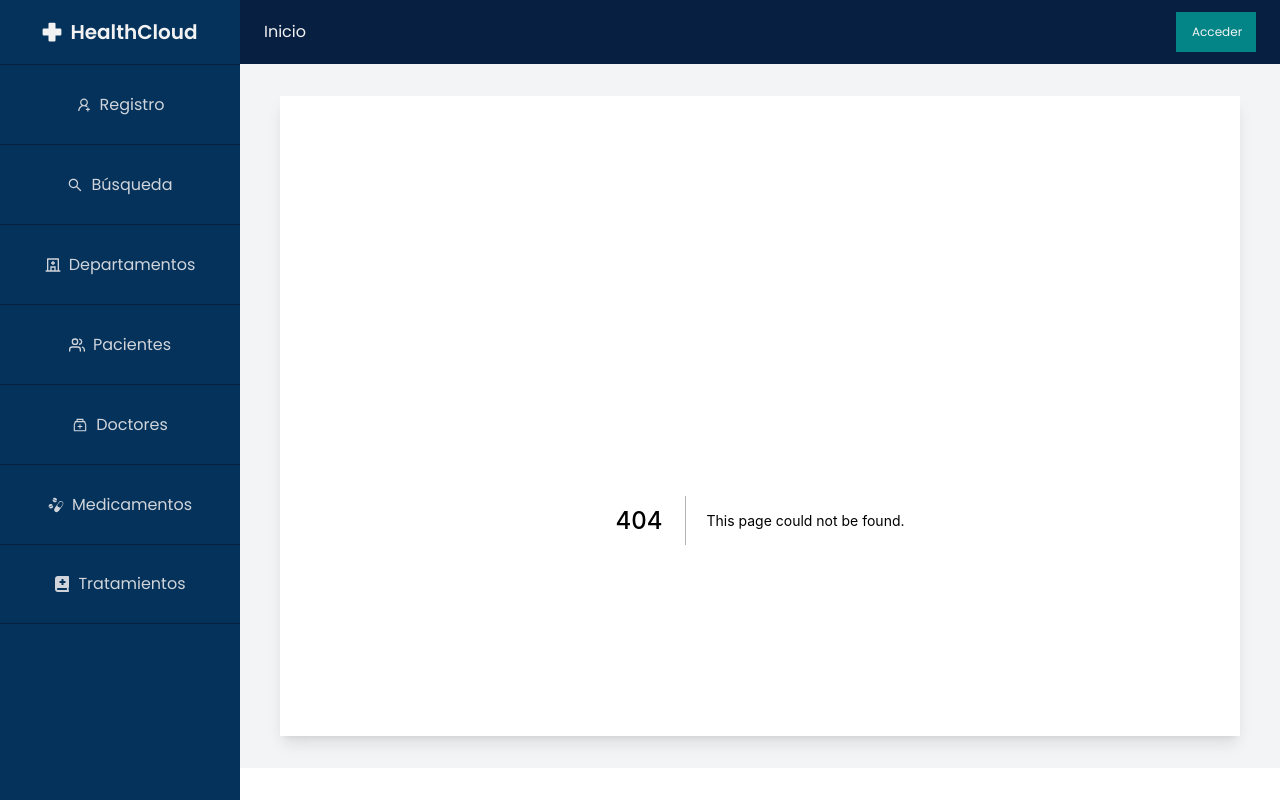
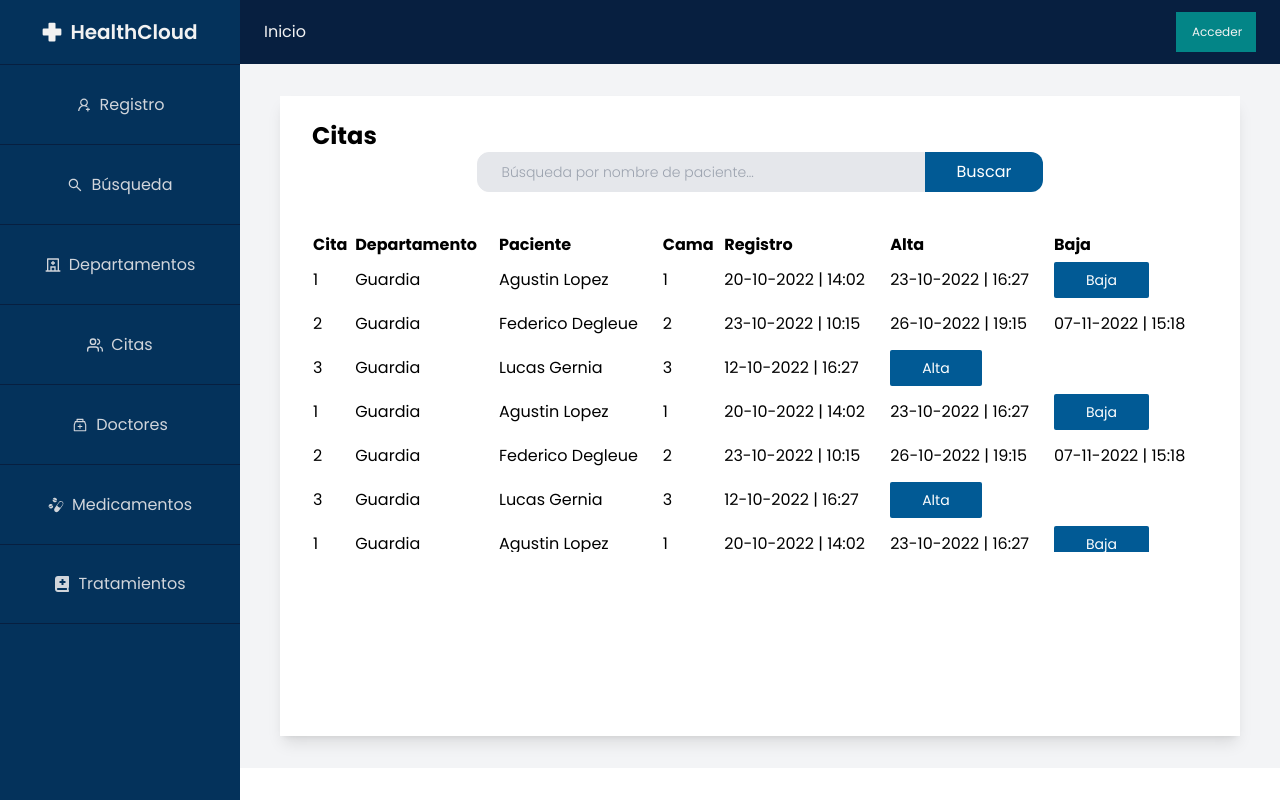
Before and after one commit to matiassio2774/healthcloud, a Next.js app: page /citas in a window 1280 px wide. Before the commit this address had no page. Built offline with nearby package versions, Linux system fonts and the light colour scheme.

Commit message:
Añadida pagina de citas

```diff
--- a/components/Sidebar/Sidebar.jsx
+++ b/components/Sidebar/Sidebar.jsx
@@ -13,37 +13,37 @@ function Sidebar() {
   const router = useRouter()
   return (
     <>
-      <div className="bg-secondary h-screen">
-        <div className="w-60 h-16 text-light flex justify-center items-center gap-2 font-semibold text-xl">
+      <div className="h-screen bg-secondary">
+        <div className="flex items-center justify-center h-16 gap-2 text-xl font-semibold w-60 text-light">
           <GiHealthNormal />
           <p>HealthCloud </p>
         </div>
-        <div className="sidebar w-60 h-max z-10 text-gray-300">
-          <button className="w-full h-20 border-t border-primary flex gap-2 items-center justify-center hover:bg-active " onClick={()=>router.push('/registro')}>
+        <div className="z-10 text-gray-300 sidebar w-60 h-max">
+          <button className="flex items-center justify-center w-full h-20 gap-2 border-t border-primary hover:bg-active " onClick={()=>router.push('/registro')}>
             <AiOutlineUserAdd />
             <span>Registro</span>
           </button>
-          <button className="w-full h-20 border-t border-primary flex gap-2 items-center justify-center hover:bg-active " onClick={()=>router.push('/busqueda')}>
+          <button className="flex items-center justify-center w-full h-20 gap-2 border-t border-primary hover:bg-active " onClick={()=>router.push('/busqueda')}>
             <AiOutlineSearch />
             <span>Búsqueda</span>
           </button>
-          <button className="w-full h-20 border-t border-primary flex gap-2 items-center justify-center hover:bg-active " onClick={()=>router.push('/departamentos')}>
+          <button className="flex items-center justify-center w-full h-20 gap-2 border-t border-primary hover:bg-active " onClick={()=>router.push('/departamentos')}>
             <RiHospitalLine />
             <span>Departamentos</span>
           </button>
-          <button className="w-full h-20 border-t border-primary flex gap-2 items-center justify-center hover:bg-active ">
+          <button className="flex items-center justify-center w-full h-20 gap-2 border-t border-primary hover:bg-active " onClick={()=>router.push('/citas')}>
             <FiUsers />
-            <span>Pacientes</span>
+            <span>Citas</span>
           </button>
-          <button className="w-full h-20 border-t border-primary flex gap-2 items-center justify-center hover:bg-active ">
+          <button className="flex items-center justify-center w-full h-20 gap-2 border-t border-primary hover:bg-active " onClick={()=>router.push('/doctores')}>
             <AiOutlineMedicineBox />
             <span>Doctores</span>
           </button>
-          <button className="w-full h-20 border-t border-primary flex gap-2 items-center justify-center hover:bg-active ">
+          <button className="flex items-center justify-center w-full h-20 gap-2 border-t border-primary hover:bg-active " onClick={()=>router.push('/medicamentos')}>
             <GiMedicines />
             <span>Medicamentos</span>
           </button>
-          <button className="w-full h-20 border-y border-primary flex gap-2 items-center justify-center hover:bg-active ">
+          <button className="flex items-center justify-center w-full h-20 gap-2 border-y border-primary hover:bg-active " onClick={()=>router.push('/tratamientos')}>
             <FaBookMedical />
             <span>Tratamientos</span>
           </button>
--- /dev/null
+++ b/pages/citas/index.jsx
@@ -0,0 +1,278 @@
+const citas = [
+  {
+    id: 1,
+    departamento: "Guardia",
+    paciente: "Agustin Lopez",
+    cama: 1,
+    fecha_reg: "20-10-2022",
+    hora_reg: "14:02",
+    fecha_alta: "23-10-2022",
+    hora_alta: "16:27",
+    fecha_baja: null,
+    hora_baja: null,
+  },
+  {
+    id: 2,
+    departamento: "Guardia",
+    paciente: "Federico Degleue",
+    cama: 2,
+    fecha_reg: "23-10-2022",
+    hora_reg: "10:15",
+    fecha_alta: "26-10-2022",
+    hora_alta: "19:15",
+    fecha_baja: "07-11-2022",
+    hora_baja: "15:18",
+  },
+  {
+    id: 3,
+    departamento: "Guardia",
+    paciente: "Lucas Gernia",
+    cama: 3,
+    fecha_reg: "12-10-2022",
+    hora_reg: "16:27",
+    fecha_alta: null,
+    hora_alta: null,
+    fecha_baja: null,
+    hora_baja: null,
+  },
+  {
+    id: 1,
+    departamento: "Guardia",
+    paciente: "Agustin Lopez",
+    cama: 1,
+    fecha_reg: "20-10-2022",
+    hora_reg: "14:02",
+    fecha_alta: "23-10-2022",
+    hora_alta: "16:27",
+    fecha_baja: null,
+    hora_baja: null,
+  },
+  {
+    id: 2,
+    departamento: "Guardia",
+    paciente: "Federico Degleue",
+    cama: 2,
+    fecha_reg: "23-10-2022",
+    hora_reg: "10:15",
+    fecha_alta: "26-10-2022",
+    hora_alta: "19:15",
+    fecha_baja: "07-11-2022",
+    hora_baja: "15:18",
+  },
+  {
+    id: 3,
+    departamento: "Guardia",
+    paciente: "Lucas Gernia",
+    cama: 3,
+    fecha_reg: "12-10-2022",
+    hora_reg: "16:27",
+    fecha_alta: null,
+    hora_alta: null,
+    fecha_baja: null,
+    hora_baja: null,
+  },
+  {
+    id: 1,
+    departamento: "Guardia",
+    paciente: "Agustin Lopez",
+    cama: 1,
+    fecha_reg: "20-10-2022",
+    hora_reg: "14:02",
+    fecha_alta: "23-10-2022",
+    hora_alta: "16:27",
+    fecha_baja: null,
+    hora_baja: null,
+  },
+  {
+    id: 2,
+    departamento: "Guardia",
+    paciente: "Federico Degleue",
+    cama: 2,
+    fecha_reg: "23-10-2022",
+    hora_reg: "10:15",
+    fecha_alta: "26-10-2022",
+    hora_alta: "19:15",
+    fecha_baja: "07-11-2022",
+    hora_baja: "15:18",
+  },
+  {
+    id: 3,
+    departamento: "Guardia",
+    paciente: "Lucas Gernia",
+    cama: 3,
+    fecha_reg: "12-10-2022",
+    hora_reg: "16:27",
+    fecha_alta: null,
+    hora_alta: null,
+    fecha_baja: null,
+    hora_baja: null,
+  },
+  {
+    id: 1,
+    departamento: "Guardia",
+    paciente: "Agustin Lopez",
+    cama: 1,
+    fecha_reg: "20-10-2022",
+    hora_reg: "14:02",
+    fecha_alta: "23-10-2022",
+    hora_alta: "16:27",
+    fecha_baja: null,
+    hora_baja: null,
+  },
+  {
+    id: 2,
+    departamento: "Guardia",
+    paciente: "Federico Degleue",
+    cama: 2,
+    fecha_reg: "23-10-2022",
+    hora_reg: "10:15",
+    fecha_alta: "26-10-2022",
+    hora_alta: "19:15",
+    fecha_baja: "07-11-2022",
+    hora_baja: "15:18",
+  },
+  {
+    id: 3,
+    departamento: "Guardia",
+    paciente: "Lucas Gernia",
+    cama: 3,
+    fecha_reg: "12-10-2022",
+    hora_reg: "16:27",
+    fecha_alta: null,
+    hora_alta: null,
+    fecha_baja: null,
+    hora_baja: null,
+  },
+  {
+    id: 1,
+    departamento: "Guardia",
+    paciente: "Agustin Lopez",
+    cama: 1,
+    fecha_reg: "20-10-2022",
+    hora_reg: "14:02",
+    fecha_alta: "23-10-2022",
+    hora_alta: "16:27",
+    fecha_baja: null,
+    hora_baja: null,
+  },
+  {
+    id: 2,
+    departamento: "Guardia",
+    paciente: "Federico Degleue",
+    cama: 2,
+    fecha_reg: "23-10-2022",
+    hora_reg: "10:15",
+    fecha_alta: "26-10-2022",
+    hora_alta: "19:15",
+    fecha_baja: "07-11-2022",
+    hora_baja: "15:18",
+  },
+  {
+    id: 3,
+    departamento: "Guardia",
+    paciente: "Lucas Gernia",
+    cama: 3,
+    fecha_reg: "12-10-2022",
+    hora_reg: "16:27",
+    fecha_alta: null,
+    hora_alta: null,
+    fecha_baja: null,
+    hora_baja: null,
+  },
+  {
+    id: 1,
+    departamento: "Guardia",
+    paciente: "Agustin Lopez",
+    cama: 1,
+    fecha_reg: "20-10-2022",
+    hora_reg: "14:02",
+    fecha_alta: "23-10-2022",
+    hora_alta: "16:27",
+    fecha_baja: null,
+    hora_baja: null,
+  },
+  {
+    id: 2,
+    departamento: "Guardia",
+    paciente: "Federico Degleue",
+    cama: 2,
+    fecha_reg: "23-10-2022",
+    hora_reg: "10:15",
+    fecha_alta: "26-10-2022",
+    hora_alta: "19:15",
+    fecha_baja: "07-11-2022",
+    hora_baja: "15:18",
+  },
+  {
+    id: 3,
+    departamento: "Guardia",
+    paciente: "Lucas Gernia",
+    cama: 3,
+    fecha_reg: "12-10-2022",
+    hora_reg: "16:27",
+    fecha_alta: null,
+    hora_alta: null,
+    fecha_baja: null,
+    hora_baja: null,
+  },
+
+];
+
+function CitasPage() {
+  return (
+    <>
+      <p className="text-2xl font-bold">Citas</p>
+      <div className="flex items-center justify-center w-full">
+          <input
+            className="w-2/4 h-10 px-6 py-2 text-sm font-light bg-gray-200 border outline-none rounded-l-xl"
+            type="text"
+            placeholder="Búsqueda por nombre de paciente..."
+          />
+          <button
+              type="submit"
+              className="px-8 py-2 text-white bg-button rounded-r-xl hover:bg-active"
+          >
+            Buscar
+          </button>
+        </div>
+      <div className="w-full mt-10 overflow-scroll max-h-80">
+        <table className="w-full">
+          <thead>
+            <tr className="text-left">
+              <th>Cita</th>
+              <th>Departamento</th>
+              <th>Paciente</th>
+              <th>Cama</th>
+              <th>Registro</th>
+              <th>Alta</th>
+              <th>Baja</th>
+            </tr>
+          </thead>
+          <tbody>
+            {citas.map((cita) => (
+              <tr key={cita.id} className="h-11">
+                <td>{cita.id}</td>
+                <td>{cita.departamento}</td>
+                <td>{cita.paciente}</td>
+                <td>{cita.cama}</td>
+                <td>{cita.fecha_reg} | {cita.hora_reg}</td>
+                <td>{cita.fecha_alta ? cita.fecha_alta : <button type="submit" className="px-8 py-2 text-sm text-white rounded-sm bg-button hover:bg-active">Alta</button>} {cita.hora_alta && "| "+cita.hora_alta}</td>
+                {}
+                {
+                  !cita.fecha_alta ? null :
+                  cita.fecha_baja ? <td>{cita.fecha_baja} | {cita.hora_baja}</td>
+                  :
+                  <td>
+                    <button type="submit" className="px-8 py-2 text-sm text-white rounded-sm bg-button hover:bg-active">Baja</button>
+                  </td>
+                }
+              </tr>
+            ))}
+          </tbody>
+        </table>
+      </div>
+    </>
+  );
+}
+
+export default CitasPage;
```
